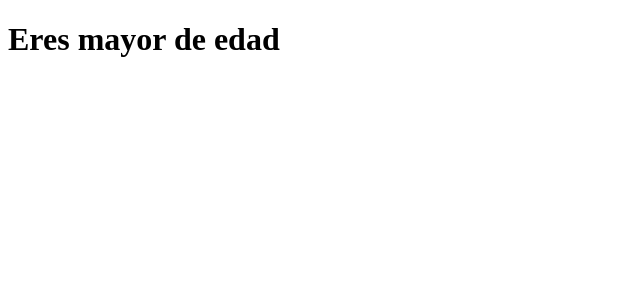
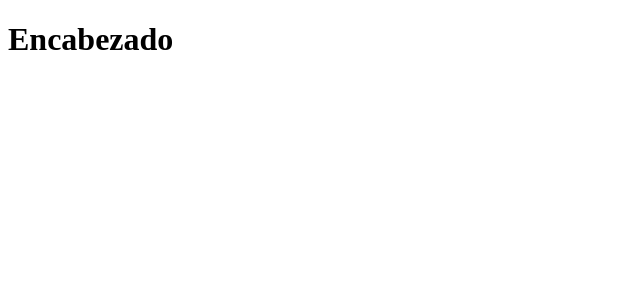
Before and after one commit to jimmy404/REACT-Test, a React (Create React App) app: page / in a window 1280 px wide. Shown: the top 300 px of the page, without its empty margins (0-640 px from the left). Built offline with nearby package versions, Linux system fonts and the light colour scheme.

Commit message:
class&className test - Header.jsx

```diff
--- a/src/components/Header.jsx
+++ b/src/components/Header.jsx
@@ -2,17 +2,8 @@ import React from 'react';
 
 function Header() {
 
-    const edad = 18;
-
-    let mensaje;
-    if(edad >= 18){
-        mensaje = 'Eres mayor de edad'
-    }else {
-        mensaje = 'Eres menor de edad'
-    }
-
     return(
-            <h1>{mensaje}</h1>
+            <h1 class="encabezado">Encabezado</h1>
 
     );
 }
```
